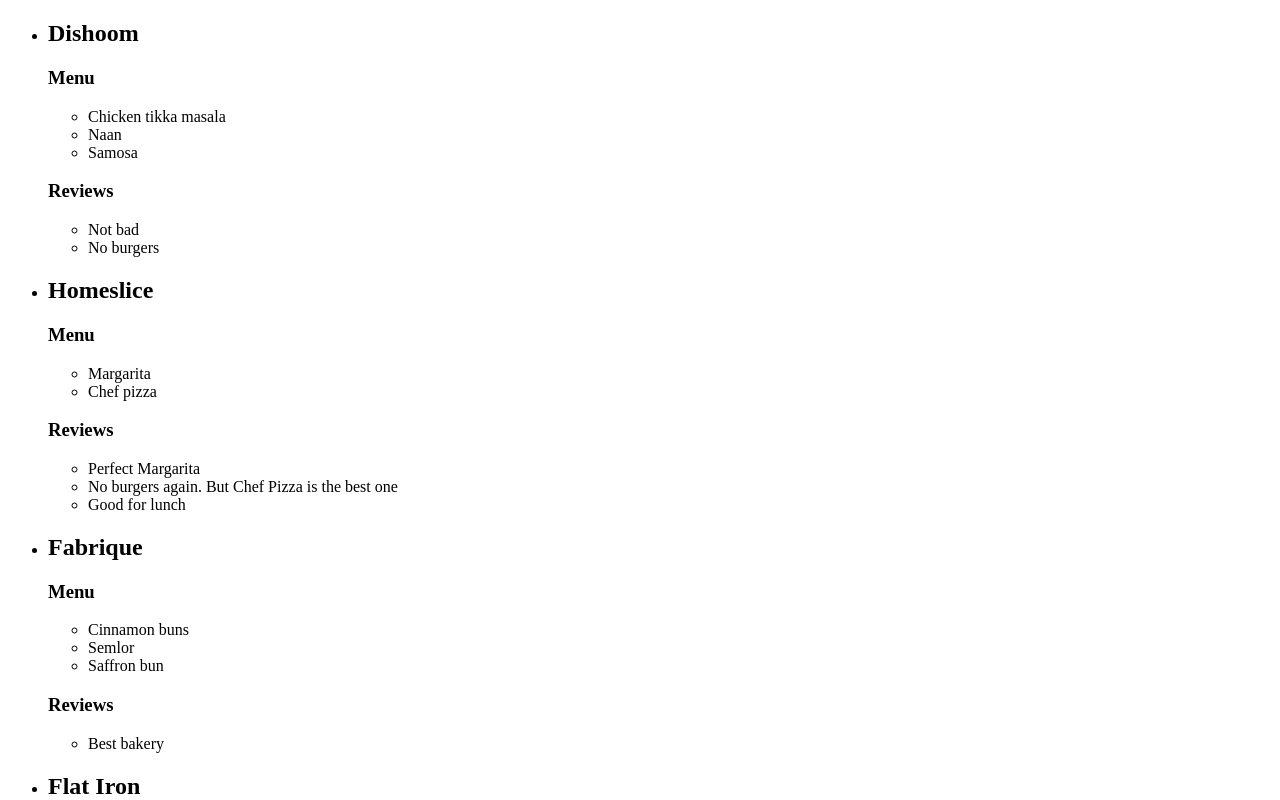
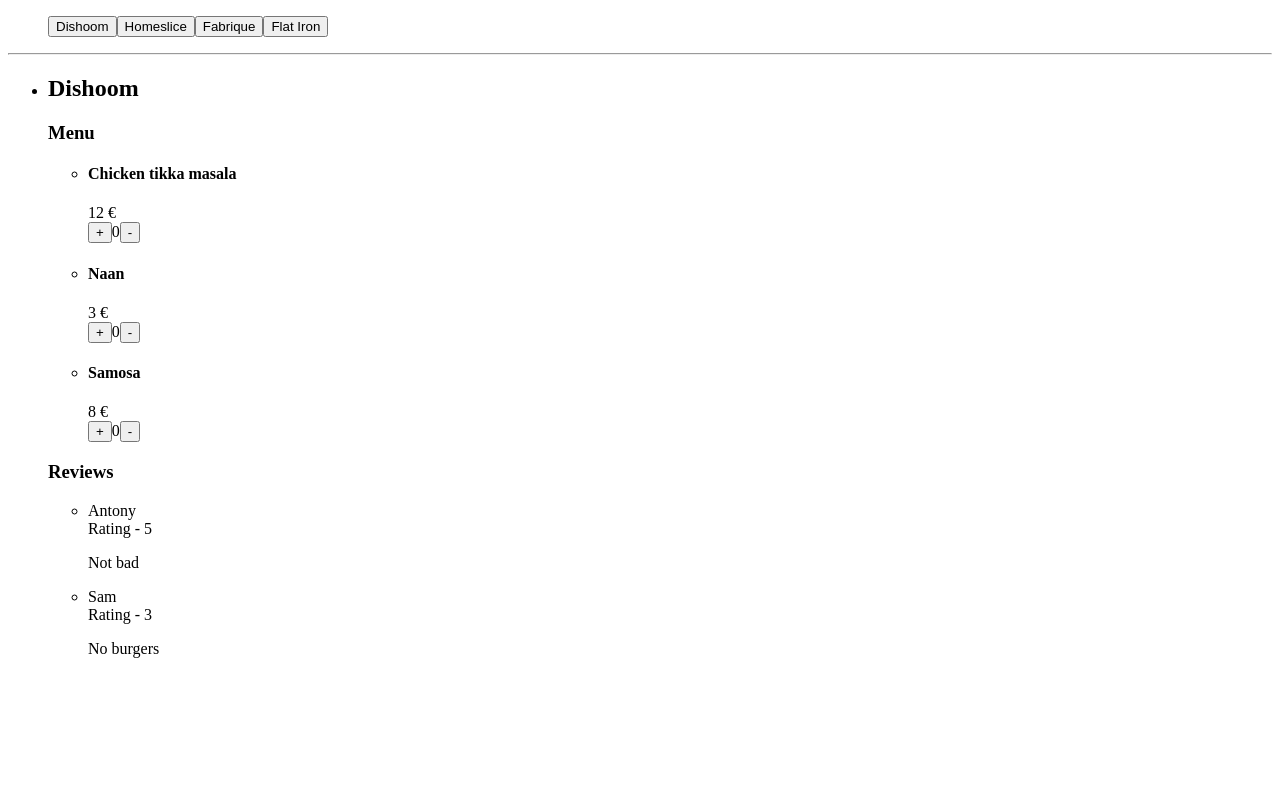
Before and after one commit to bjarcka/react-food-delivery, a React (Vite) app: page / in a window 1280 px wide. Shown: the top 800 px of the page. Built offline with nearby package versions, Linux system fonts and the light colour scheme.

Commit message:
Createcomponents, add tabs.

```diff
--- /dev/null
+++ b/src/components/app/app.jsx
@@ -0,0 +1,5 @@
+import { Layout } from "../layout/layout";
+
+export const App = (props) => {
+  return <Layout />;
+};
--- /dev/null
+++ b/src/components/counter/counter.jsx
@@ -0,0 +1,24 @@
+import { useState } from "react";
+
+export const Counter = () => {
+  const [count, setCount] = useState(0);
+  return (
+    <div>
+      <button
+        onClick={() => {
+          setCount(count + 1);
+        }}
+      >
+        +
+      </button>
+      <span>{count}</span>
+      <button
+        onClick={() => {
+          setCount(count - 1);
+        }}
+      >
+        -
+      </button>
+    </div>
+  );
+};
--- /dev/null
+++ b/src/components/dish/dish.jsx
@@ -0,0 +1,16 @@
+import { Counter } from "../counter/counter";
+
+export const Dish = ({ name, price, ingredients }) => {
+  return (
+    <div className="dish">
+      <h4>{name}</h4>
+      <div className="dish-price">{price} €</div>
+      <Counter />
+      <div>
+        {ingredients.map((ingredient) => {
+          <span key={ingredient}>{ingredient} </span>;
+        })}
+      </div>
+    </div>
+  );
+};
--- /dev/null
+++ b/src/components/layout/layout.jsx
@@ -0,0 +1,14 @@
+import { RestaurantsPage } from "../restaurants-page/restaurants-page";
+import { restaurants } from "../../data/mock";
+
+export const Layout = () => {
+  return (
+    <>
+      <header></header>
+      <main>
+        <RestaurantsPage restaurants={restaurants} />
+      </main>
+      <footer></footer>
+    </>
+  );
+};
--- /dev/null
+++ b/src/components/restaurant/restaurant.jsx
@@ -0,0 +1,30 @@
+import { Review } from "../review/review";
+import { Dish } from "../dish/dish";
+
+export const Restaurant = ({ id, name, menu, reviews }) => {
+  return (
+    <li key={id}>
+      <h2>{name}</h2>
+      <h3>Menu</h3>
+      <ul>
+        {menu?.map((dish) => (
+          <li key={dish.id}>
+            <Dish
+              name={dish.name}
+              price={dish.price}
+              ingredients={dish.ingredients}
+            />
+          </li>
+        ))}
+      </ul>
+      <h3>Reviews</h3>
+      <ul>
+        {reviews?.map(({ id, user, text, rating }) => (
+          <li key={id}>
+            <Review user={user} text={text} rating={rating} />
+          </li>
+        ))}
+      </ul>
+    </li>
+  );
+};
--- /dev/null
+++ b/src/components/restaurants-page/restaurants-page.jsx
@@ -0,0 +1,40 @@
+import { Restaurant } from "../restaurant/restaurant";
+import { useState } from "react";
+
+export const RestaurantsPage = ({ restaurants }) => {
+  const [activeId, setActiveId] = useState(restaurants[0].id);
+
+  return (
+    <div>
+      <ul className="tabs-list">
+        {restaurants.map(({ name, id }) => {
+          return (
+            <button
+              key={id}
+              onClick={() => {
+                setActiveId(id);
+              }}
+            >
+              {name}
+            </button>
+          );
+        })}
+      </ul>
+      <hr></hr>
+      <ul>
+        {restaurants.map(
+          ({ id, name, menu, reviews }) =>
+            activeId === id && (
+              <Restaurant
+                id={id}
+                name={name}
+                menu={menu}
+                reviews={reviews}
+                key={id}
+              />
+            )
+        )}
+      </ul>
+    </div>
+  );
+};
--- /dev/null
+++ b/src/components/review/review.css
@@ -0,0 +1,5 @@
+.review {
+  padding: 20px;
+  border: 1px solid grey;
+  margin-bottom: 20px;
+}
--- /dev/null
+++ b/src/components/review/review.jsx
@@ -0,0 +1,13 @@
+export const Review = ({ user, text, rating }) => {
+  return (
+    <div className="review">
+      <div className="review-title">
+        <div>{user}</div>
+        <div className="review-rating">
+          Rating - <span>{rating}</span>
+        </div>
+      </div>
+      <p>{text}</p>
+    </div>
+  );
+};
--- a/src/main.jsx
+++ b/src/main.jsx
@@ -1,25 +1,5 @@
 import { StrictMode } from "react";
 import { createRoot } from "react-dom/client";
-import { restaurants } from "./data/mock";
+import { App } from "./components/app/app";
 
-createRoot(document.getElementById("root")).render(
-  <ul>
-    {restaurants.map(({ id, name, menu, reviews }) => (
-      <li key={id}>
-        <h2>{name}</h2>
-        <h3>Menu</h3>
-        <ul>
-          {menu?.map((dish) => (
-            <li key={dish.id}>{dish.name}</li>
-          ))}
-        </ul>
-        <h3>Reviews</h3>
-        <ul>
-          {reviews?.map((review) => (
-            <li key={review.id}>{review.text}</li>
-          ))}
-        </ul>
-      </li>
-    ))}
-  </ul>
-);
+createRoot(document.getElementById("root")).render(<App />);
```
Also changed, not shown: src/components/app/app.css (added).
